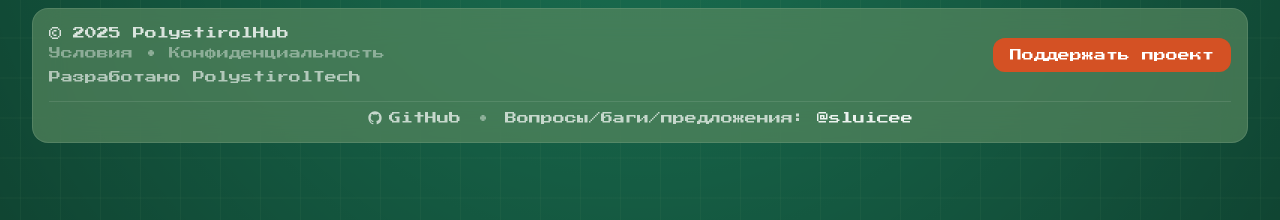
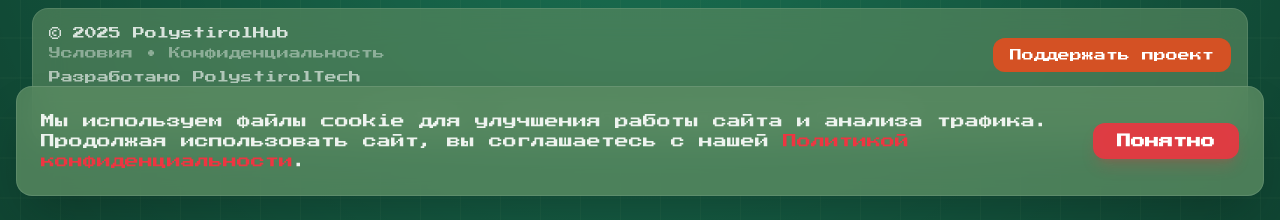
Before and after one commit to PolystirolTech/polystirolhub-frontend, a Next.js app: page / in a window 1280 px wide. Shown: the part 588-808 px from the top of the page. Built offline with nearby package versions, Linux system fonts and the light colour scheme; no server answers.

Commit message:
feat: Add a cookie consent component.

```diff
--- a/src/app/layout.tsx
+++ b/src/app/layout.tsx
@@ -7,6 +7,8 @@
 import { ChristmasDecorations } from '@/components/decorations/christmas-decorations';
 import { Analytics } from '@/components/analytics/analytics';
 import { ENABLE_CHRISTMAS_THEME } from '@/lib/theme/config';
+
+import { CookieConsent } from '@/components/layout/cookie-consent';
 
 const pixelFont = Press_Start_2P({
 	variable: '--font-pixel',
@@ -33,6 +35,7 @@
 				<AuthProvider>
 					<LevelProvider>
 						<MaintenanceGuard>{children}</MaintenanceGuard>
+						<CookieConsent />
 					</LevelProvider>
 				</AuthProvider>
 			</body>
--- /dev/null
+++ b/src/components/layout/cookie-consent.tsx
@@ -0,0 +1,54 @@
+'use client';
+
+import { useState, useEffect } from 'react';
+import Link from 'next/link';
+
+export function CookieConsent() {
+	const [isVisible, setIsVisible] = useState(false);
+
+	useEffect(() => {
+		// Check if user has already consented
+		const consent = localStorage.getItem('cookie-consent');
+		if (!consent) {
+			// Show banner after a small delay for better UX
+			const timer = setTimeout(() => {
+				setIsVisible(true);
+			}, 1000);
+			return () => clearTimeout(timer);
+		}
+	}, []);
+
+	const acceptCookies = () => {
+		localStorage.setItem('cookie-consent', 'true');
+		setIsVisible(false);
+	};
+
+	if (!isVisible) return null;
+
+	return (
+		<div className="fixed bottom-0 left-0 right-0 z-50 p-4 animate-in slide-in-from-bottom-full duration-500">
+			<div className="mx-auto max-w-7xl">
+				<div className="glass-card bg-[var(--color-secondary)]/80 backdrop-blur-xl border border-white/10 p-4 md:p-6 shadow-2xl flex flex-col md:flex-row items-center justify-between gap-4 md:gap-8">
+					<div className="flex-1 text-center md:text-left">
+						<p className="text-sm text-white/90">
+							Мы используем файлы cookie для улучшения работы сайта и анализа трафика. Продолжая
+							использовать сайт, вы соглашаетесь с нашей{' '}
+							<Link href="/legal/privacy" className="text-primary hover:underline font-medium">
+								Политикой конфиденциальности
+							</Link>
+							.
+						</p>
+					</div>
+					<div className="flex flex-shrink-0 gap-3">
+						<button
+							onClick={acceptCookies}
+							className="glass bg-primary/90 hover:bg-primary text-white px-6 py-2 rounded-xl text-sm font-semibold transition-all hover:scale-105 active:scale-95 shadow-lg shadow-primary/20 cursor-pointer"
+						>
+							Понятно
+						</button>
+					</div>
+				</div>
+			</div>
+		</div>
+	);
+}
```
